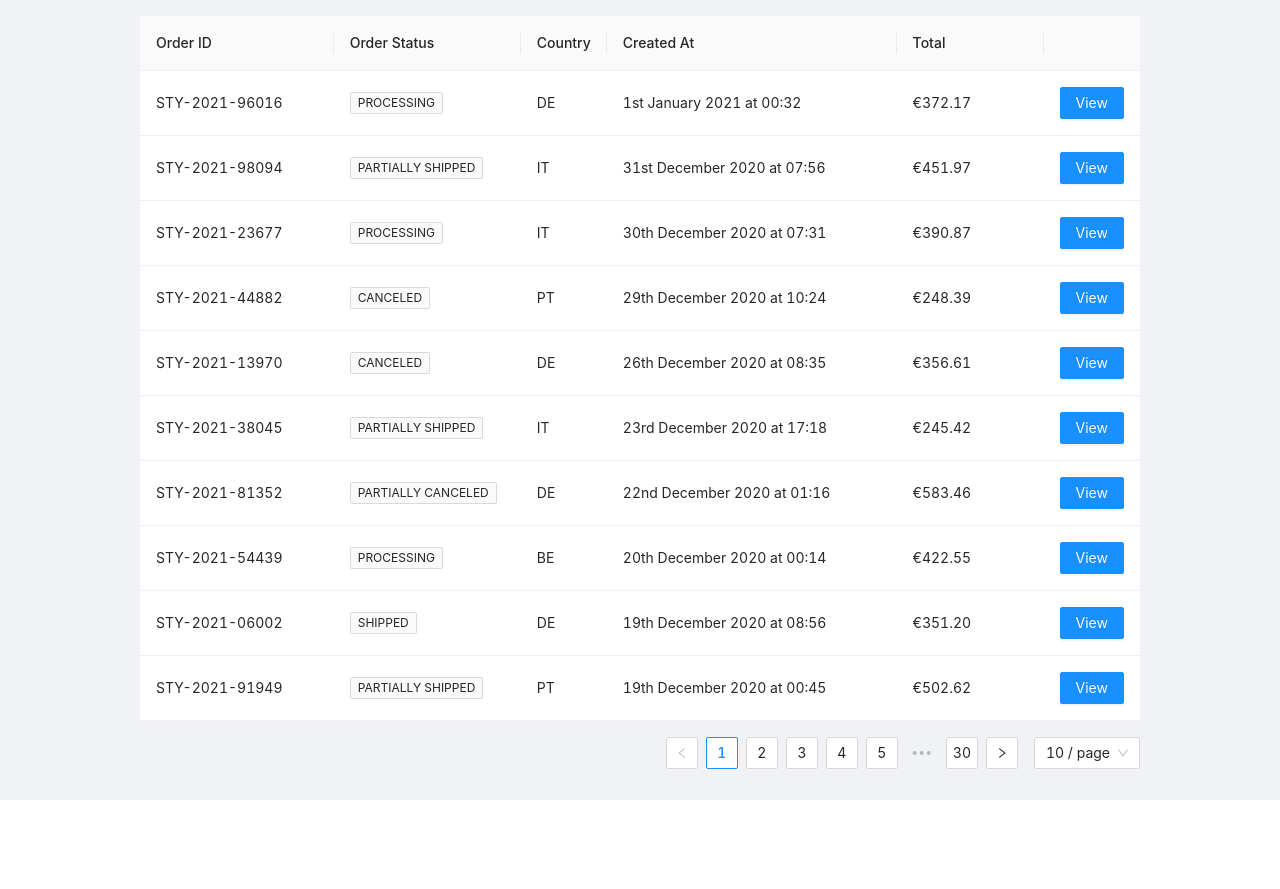
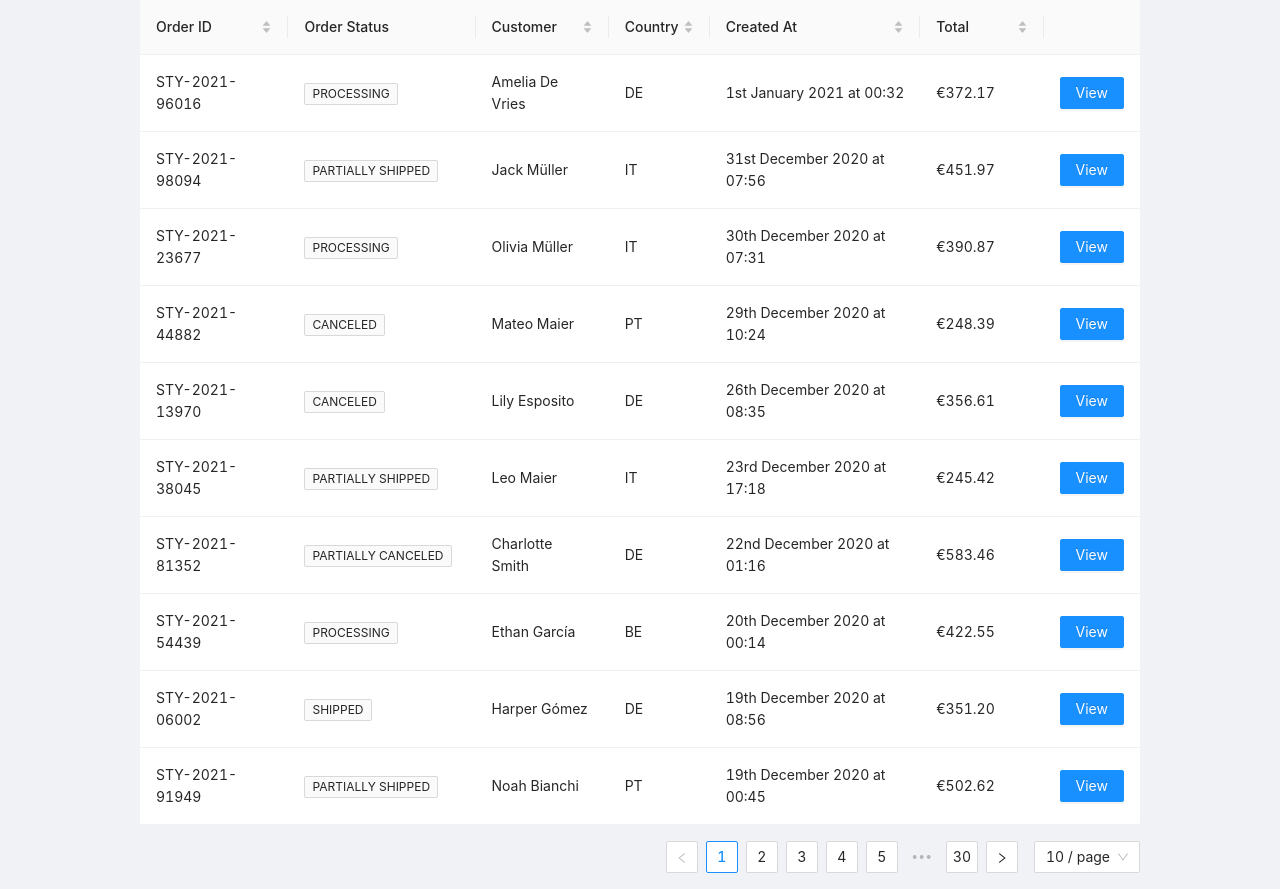
Before and after one commit to laurenclark/staiy-tech-demo, a React (Create React App) app: page / in a window 1280 px wide. Before the commit the page ends 800 px from the top, so only its background shows below. Built offline with nearby package versions, Linux system fonts and the light colour scheme.

Commit message:
Add table sorting (todo: fix triggering render?)

```diff
--- a/src/components/OrderTable/OrderTable.jsx
+++ b/src/components/OrderTable/OrderTable.jsx
@@ -9,7 +9,8 @@ const columns = [
         width: 200,
         dataIndex: "code",
         key: "code",
-        fixed: "left"
+        fixed: "left",
+        sorter: (a, b) => a.code - b.code
     },
     {
         title: "Order Status",
@@ -23,16 +24,24 @@ const columns = [
         )
     },
     {
+        title: "Customer",
+        width: 150,
+        dataIndex: "customer_name",
+        key: "customer_name",
+        sorter: (a, b) => a.customer_name - b.customer_name
+    },
+    {
         title: "Country",
         dataIndex: "country",
-        key: "country",
-        width: 10
+        width: 10,
+        sorter: (a, b) => a.country - b.country
     },
     {
         title: "Created At",
         dataIndex: "created_at",
         key: "created_at",
         width: 300,
+        sorter: (a, b) => a.created_at - b.created_at,
         render: (created_at) => {
             const { fullDate, time } = formatDate(created_at);
             return (
@@ -46,33 +55,36 @@ const columns = [
         title: "Total",
         dataIndex: "total",
         key: "total",
-        width: 150
+        width: 150,
+        sorter: (a, b) => a.total - b.total
     },
     {
-        key: "1",
         width: 50,
         render: () => <Button type="primary">View</Button>
     }
 ];
 
 function OrderTable() {
-    const { isLoading, response, error } = useFetch("codingChallenge.json");
+    const {
+        isLoading,
+        response = [],
+        error
+    } = useFetch("codingChallenge.json");
 
     if (error) {
         return "Sorry something went wrong - please refresh the page and try again.";
     }
 
-    if (isLoading) {
-        return "Loading...";
-    }
     return (
         <Table
             style={{
                 margin: "0 auto",
                 maxWidth: "1000px"
             }}
+            loading={isLoading}
             columns={columns}
             dataSource={response}
+            rowKey={(response) => response.code}
         />
     );
 }
--- a/src/components/hooks/useFetch.js
+++ b/src/components/hooks/useFetch.js
@@ -3,7 +3,7 @@ import { useEffect, useState } from "react";
 export const useFetch = (url, options) => {
     const [response, setResponse] = useState(null);
     const [error, setError] = useState(null);
-    const [isLoading, setIsLoading] = useState(false);
+    const [isLoading, setIsLoading] = useState(true);
 
     useEffect(() => {
         const fetchData = async () => {
```
